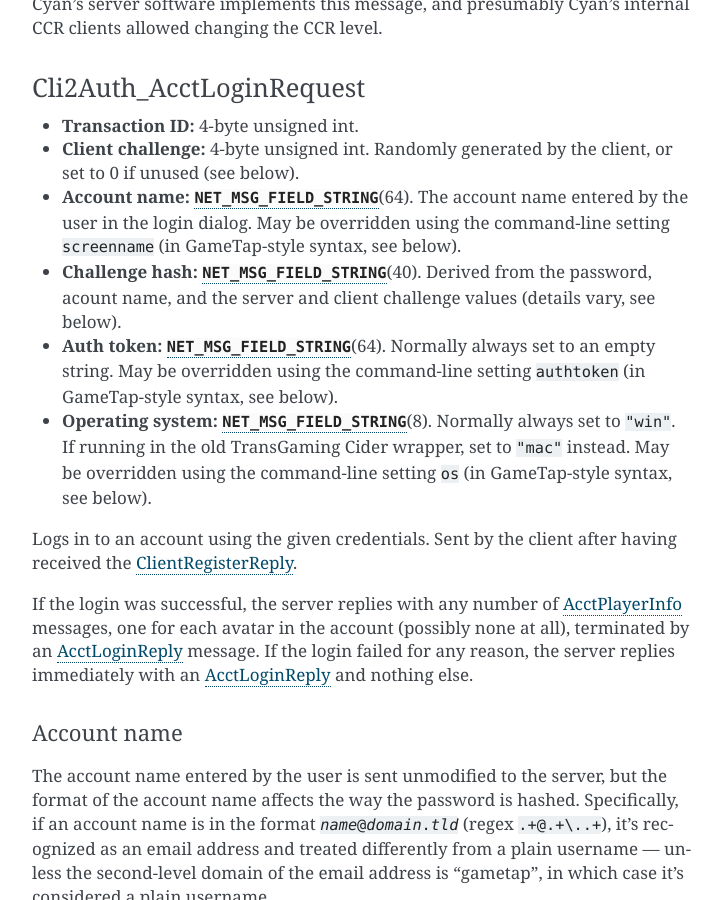
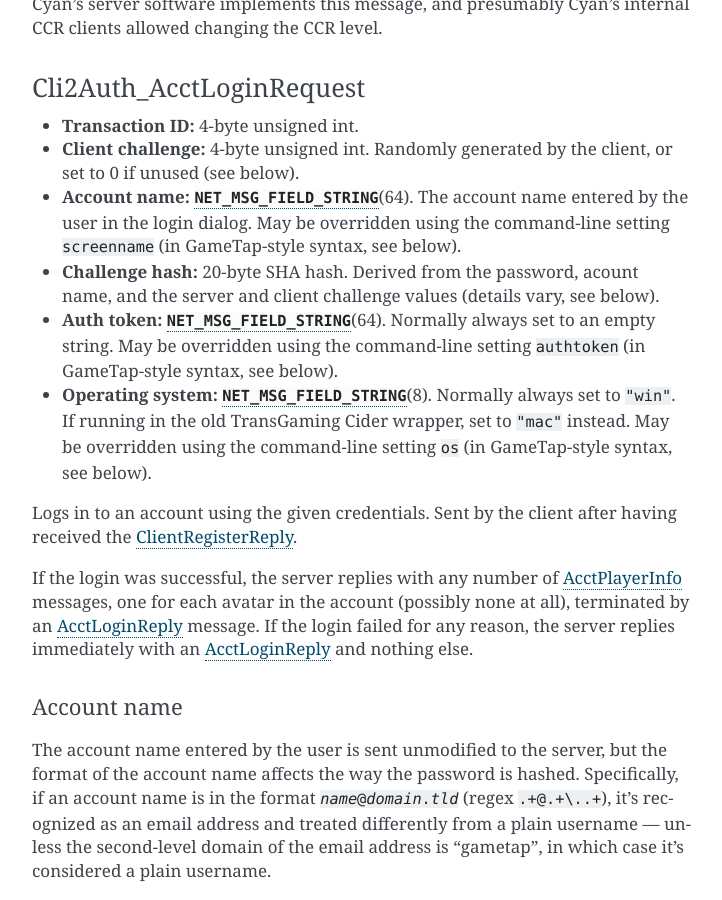
Before and after one commit to dgelessus/NAGUS, a Sphinx documentation site: the page built from docs/uru/auth_server.rst, in a window 1280 px wide and 900 px high, scrolled down 5908 px. Shown: the whole window, without its empty margins (388-1110 px from the left). Built offline with Sphinx 7.4.7, drawn with Linux system fonts in a browser that asks for light colours.

Commit message:
Fix type and size for challenge hash

```diff
--- a/docs/uru/auth_server.rst
+++ b/docs/uru/auth_server.rst
@@ -313,7 +313,7 @@ Cli2Auth_AcctLoginRequest
   The account name entered by the user in the login dialog.
   May be overridden using the command-line setting ``screenname``
   (in GameTap-style syntax, see below).
-* **Challenge hash:** :c:macro:`NET_MSG_FIELD_STRING`\(40).
+* **Challenge hash:** 20-byte SHA hash.
   Derived from the password, acount name, and the server and client challenge values
   (details vary, see below).
 * **Auth token:** :c:macro:`NET_MSG_FIELD_STRING`\(64).
```
